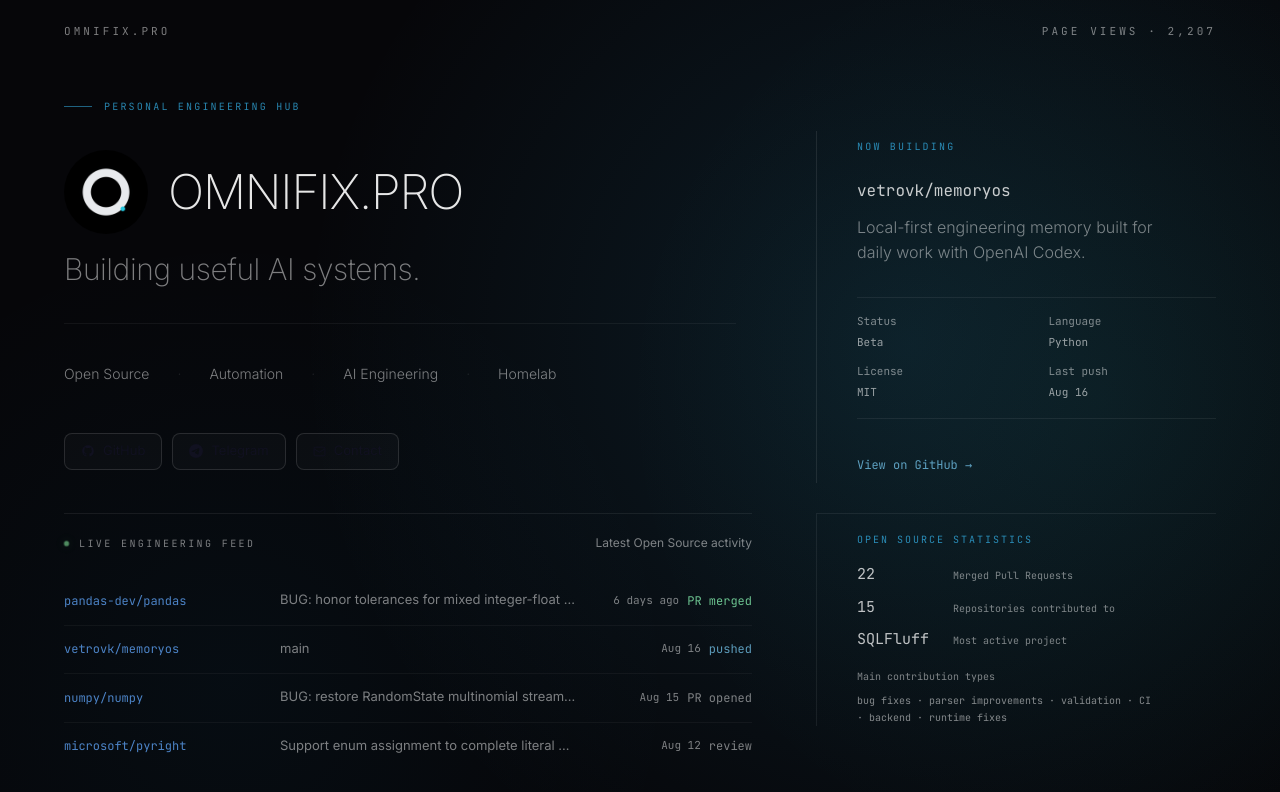
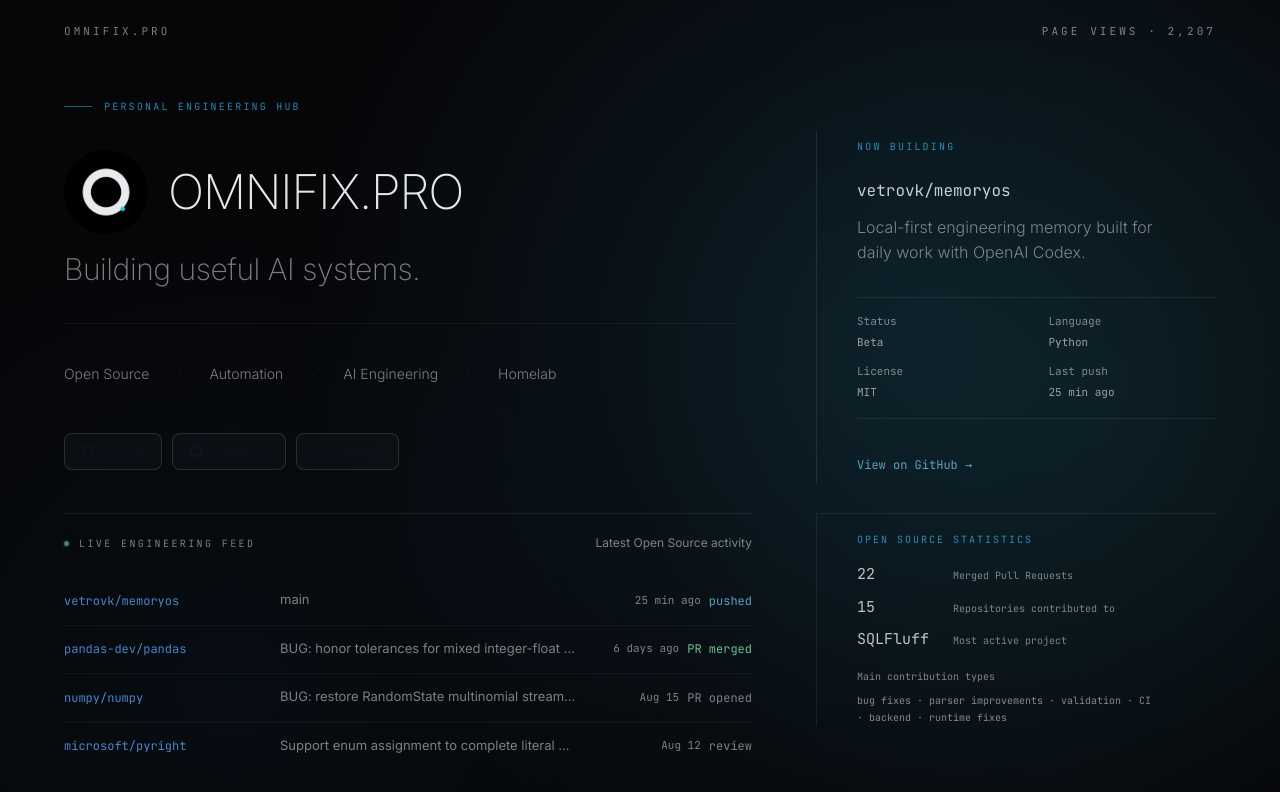
Before and after one commit to vetrovk/omnifix.pro, a React (Vite) app: page / in a window 1280 px wide. Shown: the top 792 px of the page. Built offline with nearby package versions, Linux system fonts and the light colour scheme.

Commit message:
chore: refresh live engineering feed

```diff
--- a/data/featured-project.json
+++ b/data/featured-project.json
@@ -5,5 +5,5 @@
   "language": "Python",
   "license": "MIT",
   "github_url": "https://github.com/vetrovk/memoryos",
-  "lastPushTimestamp": "2026-08-16T16:58:38Z"
+  "lastPushTimestamp": "2026-08-26T12:28:05Z"
 }
--- a/data/live-feed.json
+++ b/data/live-feed.json
@@ -1,4 +1,16 @@
 [
+  {
+    "source": "vetrovk/memoryos",
+    "description": "main",
+    "status": "pushed",
+    "url": "https://github.com/vetrovk/memoryos",
+    "statusUrl": "https://github.com/vetrovk/memoryos/commit/c742af86921c1ac716431bc6a3d22f72e5832752",
+    "timestamp": "2026-08-26T12:28:05Z",
+    "relativeTime": "25 min ago",
+    "eventType": "PushEvent",
+    "selectionReason": "recent project push",
+    "type": "project"
+  },
   {
     "source": "pandas-dev/pandas",
     "description": "BUG: honor tolerances for mixed integer-float assertions",
@@ -12,18 +24,6 @@
     "workKey": "pandas-dev/pandas#66722",
     "mergedAt": "2026-08-19T18:58:50Z",
     "type": "open-source"
-  },
-  {
-    "source": "vetrovk/memoryos",
-    "description": "main",
-    "status": "pushed",
-    "url": "https://github.com/vetrovk/memoryos",
-    "statusUrl": "https://github.com/vetrovk/memoryos/commit/75c1053e852880a1b312a29de4760d993c4d5be1",
-    "timestamp": "2026-08-16T16:58:38Z",
-    "relativeTime": "Aug 16",
-    "eventType": "PushEvent",
-    "selectionReason": "recent project push",
-    "type": "project"
   },
   {
     "source": "numpy/numpy",
--- a/index.html
+++ b/index.html
@@ -806,7 +806,7 @@
             <a class="featured-project-mobile-repository" href="https://github.com/vetrovk/memoryos" target="_blank" rel="noreferrer">vetrovk/memoryos</a>
             <p class="featured-project-mobile-description">Local-first engineering memory built for daily work with OpenAI Codex.</p>
             <p class="featured-project-mobile-meta">Python <span aria-hidden="true">·</span> MIT <span aria-hidden="true">·</span> Beta</p>
-            <p class="featured-project-mobile-push">Last push <span aria-hidden="true">·</span> Aug 16</p>
+            <p class="featured-project-mobile-push">Last push <span aria-hidden="true">·</span> 25 min ago</p>
             <a class="featured-project-mobile-link" href="https://github.com/vetrovk/memoryos" target="_blank" rel="noreferrer">View on GitHub <span aria-hidden="true">→</span></a>
             <!-- featured-project-mobile:end -->
           </section>
@@ -822,7 +822,7 @@
               <div><dt>Status</dt><dd>Beta</dd></div>
               <div><dt>Language</dt><dd>Python</dd></div>
               <div><dt>License</dt><dd>MIT</dd></div>
-              <div><dt>Last push</dt><dd>Aug 16</dd></div>
+              <div><dt>Last push</dt><dd>25 min ago</dd></div>
             </dl>
             <a class="featured-project-link" href="https://github.com/vetrovk/memoryos" target="_blank" rel="noreferrer">View on GitHub <span aria-hidden="true">→</span></a>
             <!-- featured-project:end -->
@@ -840,15 +840,15 @@
 
           <div class="feed-list">
             <!-- live-feed:start -->
+            <article class="feed-row" data-feed-type="project">
+              <a class="feed-source" href="https://github.com/vetrovk/memoryos">vetrovk/memoryos</a>
+              <span class="feed-copy">main</span>
+              <span class="feed-meta"><span class="feed-time">25 min ago</span><a class="feed-status pushed" href="https://github.com/vetrovk/memoryos/commit/c742af86921c1ac716431bc6a3d22f72e5832752">pushed</a></span>
+            </article>
             <article class="feed-row" data-feed-type="open-source">
               <a class="feed-source" href="https://github.com/pandas-dev/pandas">pandas-dev/pandas</a>
               <span class="feed-copy">BUG: honor tolerances for mixed integer-float assertions</span>
               <span class="feed-meta"><span class="feed-time">6 days ago</span><a class="feed-status merged" href="https://github.com/pandas-dev/pandas/pull/66722">PR merged</a></span>
-            </article>
-            <article class="feed-row" data-feed-type="project">
-              <a class="feed-source" href="https://github.com/vetrovk/memoryos">vetrovk/memoryos</a>
-              <span class="feed-copy">main</span>
-              <span class="feed-meta"><span class="feed-time">Aug 16</span><a class="feed-status pushed" href="https://github.com/vetrovk/memoryos/commit/75c1053e852880a1b312a29de4760d993c4d5be1">pushed</a></span>
             </article>
             <article class="feed-row" data-feed-type="open-source">
               <a class="feed-source" href="https://github.com/numpy/numpy">numpy/numpy</a>
```
Also changed, not shown: 1 other file (tests, documents, lock files or other folders).
